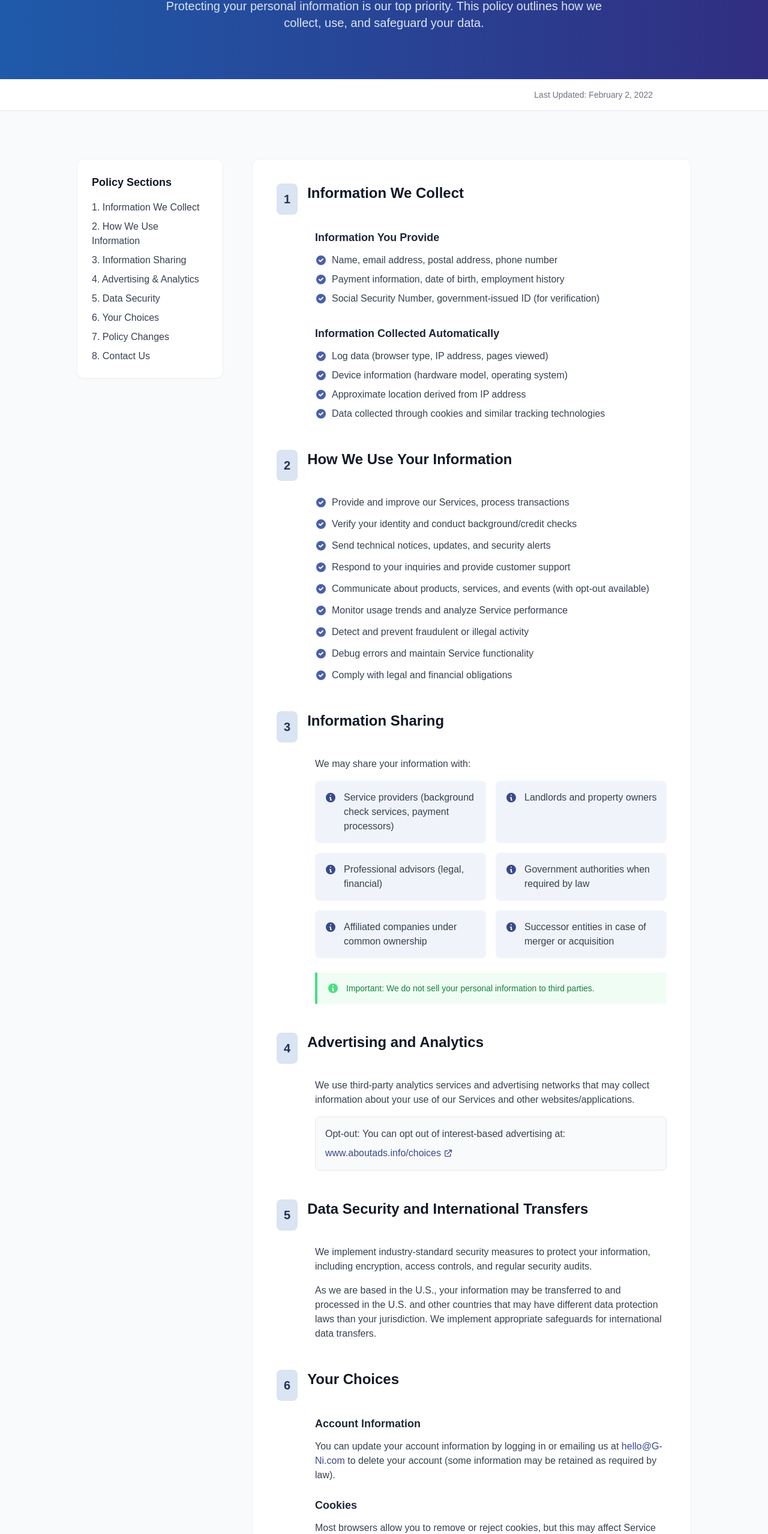
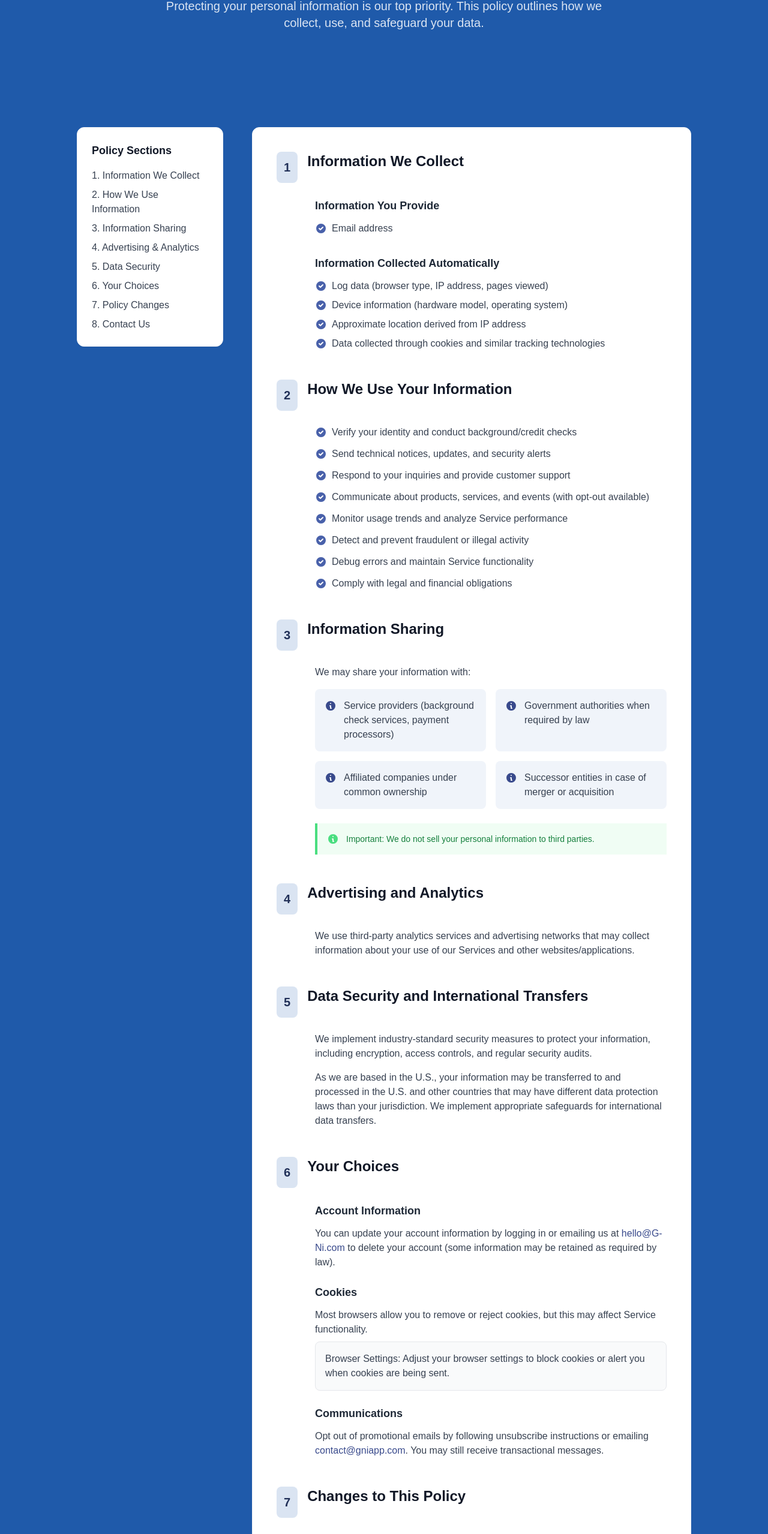
Before and after one commit to Dhanush6371/demo-gni, a React (Vite) app: page /privacy-policy in a window 1280 px wide. Shown: the part 220-2778 px from the top of the page at 60% size. Built offline with nearby package versions, Linux system fonts and the light colour scheme; a web font is replaced by a local one.

Commit message:
serverless13

```diff
--- a/src/pages/PrivacyPolicy.tsx
+++ b/src/pages/PrivacyPolicy.tsx
@@ -4,9 +4,9 @@ import Section from '../components/ui/Section';
 
 const PrivacyPolicy: React.FC = () => {
   return (
-    <div className="bg-gray-50">
+    <div className="bg-blue-900">
       {/* Hero Section */}
-      <Section className="pt-32 pb-20 bg-gradient-to-r from-blue-900 to-indigo-900">
+      <Section className="pt-32 pb-20 bg-gradient-to-r bg-blue-900">
         <Container>
           <div className="max-w-4xl mx-auto text-center">
             <div className="inline-flex items-center mb-4 px-4 py-2 rounded-full bg-white/10 backdrop-blur-sm">
@@ -23,15 +23,7 @@ const PrivacyPolicy: React.FC = () => {
       </Section>
 
       {/* Last Updated */}
-      <div className="bg-white border-b border-gray-200 py-4">
-        <Container>
-          <div className="max-w-4xl mx-auto text-right">
-            <p className="text-sm text-gray-500">
-              <span className="font-medium">Last Updated:</span> February 2, 2022
-            </p>
-          </div>
-        </Container>
-      </div>
+
 
       {/* Main Content */}
       <Section className="py-16">
@@ -53,7 +45,6 @@ const PrivacyPolicy: React.FC = () => {
                       <a href="#policy-changes" className="block text-gray-700 hover:text-blue-600">7. Policy Changes</a>
                       <a href="#contact-us" className="block text-gray-700 hover:text-blue-600">8. Contact Us</a>
                     </nav>
-
                   </div>
                 </div>
               </div>
@@ -78,9 +69,9 @@ const PrivacyPolicy: React.FC = () => {
                               <svg className="h-5 w-5 text-blue-500 mr-2 mt-0.5 flex-shrink-0" fill="currentColor" viewBox="0 0 20 20">
                                 <path fillRule="evenodd" d="M10 18a8 8 0 100-16 8 8 0 000 16zm3.707-9.293a1 1 0 00-1.414-1.414L9 10.586 7.707 9.293a1 1 0 00-1.414 1.414l2 2a1 1 0 001.414 0l4-4z" clipRule="evenodd" />
                               </svg>
-                              <span>Name, email address, postal address, phone number</span>
+                              <span>Email address</span>
                             </li>
-                            <li className="flex items-start">
+                            {/* <li className="flex items-start">
                               <svg className="h-5 w-5 text-blue-500 mr-2 mt-0.5 flex-shrink-0" fill="currentColor" viewBox="0 0 20 20">
                                 <path fillRule="evenodd" d="M10 18a8 8 0 100-16 8 8 0 000 16zm3.707-9.293a1 1 0 00-1.414-1.414L9 10.586 7.707 9.293a1 1 0 00-1.414 1.414l2 2a1 1 0 001.414 0l4-4z" clipRule="evenodd" />
                               </svg>
@@ -91,7 +82,7 @@ const PrivacyPolicy: React.FC = () => {
                                 <path fillRule="evenodd" d="M10 18a8 8 0 100-16 8 8 0 000 16zm3.707-9.293a1 1 0 00-1.414-1.414L9 10.586 7.707 9.293a1 1 0 00-1.414 1.414l2 2a1 1 0 001.414 0l4-4z" clipRule="evenodd" />
                               </svg>
                               <span>Social Security Number, government-issued ID (for verification)</span>
-                            </li>
+                            </li> */}
                           </ul>
                         </div>
                         <div>
@@ -136,7 +127,7 @@ const PrivacyPolicy: React.FC = () => {
                       <div className="pl-16">
                         <ul className="space-y-3 text-gray-700">
                           {[
-                            "Provide and improve our Services, process transactions",
+                            // "Provide and improve our Services, process transactions",
                             "Verify your identity and conduct background/credit checks",
                             "Send technical notices, updates, and security alerts",
                             "Respond to your inquiries and provide customer support",
@@ -169,8 +160,8 @@ const PrivacyPolicy: React.FC = () => {
                         <div className="grid md:grid-cols-2 gap-4 mb-6">
                           {[
                             "Service providers (background check services, payment processors)",
-                            "Landlords and property owners",
-                            "Professional advisors (legal, financial)",
+                            // "Landlords and property owners",
+                            // "Professional advisors (legal, financial)",
                             "Government authorities when required by law",
                             "Affiliated companies under common ownership",
                             "Successor entities in case of merger or acquisition"
@@ -212,7 +203,7 @@ const PrivacyPolicy: React.FC = () => {
                         <p className="text-gray-700 mb-4">
                           We use third-party analytics services and advertising networks that may collect information about your use of our Services and other websites/applications.
                         </p>
-                        <div className="bg-gray-50 rounded-lg p-4 border border-gray-200">
+                        {/* <div className="bg-gray-50 rounded-lg p-4 border border-gray-200">
                           <p className="text-gray-700 mb-2">
                             <span className="font-medium">Opt-out:</span> You can opt out of interest-based advertising at:
                           </p>
@@ -227,7 +218,7 @@ const PrivacyPolicy: React.FC = () => {
                               <path strokeLinecap="round" strokeLinejoin="round" strokeWidth={2} d="M10 6H6a2 2 0 00-2 2v10a2 2 0 002 2h10a2 2 0 002-2v-4M14 4h6m0 0v6m0-6L10 14" />
                             </svg>
                           </a>
-                        </div>
+                        </div> */}
                       </div>
                     </section>
 
@@ -277,15 +268,15 @@ const PrivacyPolicy: React.FC = () => {
                           <div>
                             <h3 className="text-lg font-semibold text-gray-800 mb-3">Communications</h3>
                             <p className="text-gray-700">
-                              Opt out of promotional emails by following unsubscribe instructions or emailing <span className="font-medium text-blue-600">hello@G-Ni.com</span>. You may still receive transactional messages.
+                              Opt out of promotional emails by following unsubscribe instructions or emailing <span className="font-medium text-blue-600">contact@gniapp.com</span>. You may still receive transactional messages.
                             </p>
                           </div>
-                          <div>
+                          {/* <div>
                             <h3 className="text-lg font-semibold text-gray-800 mb-3">Text Messages</h3>
                             <p className="text-gray-700">
                               Reply <span className="font-medium">"STOP"</span> to opt out of marketing texts. Note that operational texts may still be sent.
                             </p>
-                          </div>
+                          </div> */}
                         </div>
                       </div>
                     </section>
@@ -325,7 +316,7 @@ const PrivacyPolicy: React.FC = () => {
                             <div className="ml-4">
                               <h3 className="text-lg font-semibold text-gray-900">Privacy Team</h3>
                               <p className="mt-1 text-gray-700">
-                                <a href="mailto:hello@G-Ni.com" className="text-blue-600 hover:text-blue-800">contact@gni.com</a>
+                                <a href="mailto:contact@gniapp.com" className="text-blue-600 hover:text-blue-800">contact@gniapp.com</a>
                               </p>
                               <p className="mt-2 text-gray-500 text-sm">
                                 We typically respond within 1-2 business days.
@@ -336,16 +327,23 @@ const PrivacyPolicy: React.FC = () => {
                       </div>
                     </section>
                   </div>
-
-                  {/* CTA Section */}
-
                 </div>
               </div>
             </div>
           </div>
         </Container>
       </Section>
+      <div className="bg-blue-900 border-b border-gray-200 py-4">
+        <Container>
+          <div className="max-w-4xl mx-auto text-right">
+            <p className="text-sm text-white-500">
+              <span className="font-medium">Last Updated:</span> February 2, 2022
+            </p>
+          </div>
+        </Container>
+      </div>
     </div>
+
   );
 };
 
--- a/src/pages/copyright.tsx
+++ b/src/pages/copyright.tsx
@@ -39,13 +39,13 @@ const CopyrightPolicy: React.FC = () => {
                       <a href="#permitted-use" className="block text-gray-700 hover:text-blue-600">2. Permitted Use</a>
                       <a href="#prohibited-use" className="block text-gray-700 hover:text-blue-600">3. Prohibited Use</a>
                       <a href="#dmca" className="block text-gray-700 hover:text-blue-600">4. DMCA Policy</a>
-                      <a href="#trademarks" className="block text-gray-700 hover:text-blue-600">5. Trademarks</a>
-                      <a href="#third-party" className="block text-gray-700 hover:text-blue-600">6. Third-Party Content</a>
-                      <a href="#contact" className="block text-gray-700 hover:text-blue-600">7. Contact</a>
+                      {/* <a href="#trademarks" className="block text-gray-700 hover:text-blue-600">5. Trademarks</a> */}
+                      <a href="#third-party" className="block text-gray-700 hover:text-blue-600">5. Third-Party Content</a>
+                      <a href="#contact" className="block text-gray-700 hover:text-blue-600">6. Contact</a>
                     </nav>
                     <div className="mt-8 pt-6 border-t border-gray-100">
                       <a
-                        href="/privacy-policy"
+                        href="/privacy-Policy"
                         className="inline-flex items-center text-sm font-medium text-blue-600 hover:text-blue-800"
                       >
                         View Privacy Policy
@@ -172,7 +172,7 @@ const CopyrightPolicy: React.FC = () => {
                               <svg className="h-5 w-5 mr-2" fill="none" viewBox="0 0 24 24" stroke="currentColor">
                                 <path strokeLinecap="round" strokeLinejoin="round" strokeWidth={2} d="M3 8l7.89 5.26a2 2 0 002.22 0L21 8M5 19h14a2 2 0 002-2V7a2 2 0 00-2-2H5a2 2 0 00-2 2v10a2 2 0 002 2z" />
                               </svg>
-                              <span>copyright@G-Ni.com</span>
+                              <span>contact@gniapp.com</span>
                             </div>
                           </div>
                         </div>
@@ -192,7 +192,7 @@ const CopyrightPolicy: React.FC = () => {
                         </div>
                       </div>
                     </section>
-
+{/*
                     <section id="trademarks" className="mb-12">
                       <div className="flex items-start mb-6">
                         <div className="flex-shrink-0 bg-blue-100 rounded-lg p-3 mr-4">
@@ -222,12 +222,12 @@ const CopyrightPolicy: React.FC = () => {
                           </div>
                         </div>
                       </div>
-                    </section>
+                    </section> */}
 
                     <section id="third-party" className="mb-12">
                       <div className="flex items-start mb-6">
                         <div className="flex-shrink-0 bg-blue-100 rounded-lg p-3 mr-4">
-                          <span className="text-blue-800 text-xl font-bold">6</span>
+                          <span className="text-blue-800 text-xl font-bold">5</span>
                         </div>
                         <h2 className="text-2xl font-bold text-gray-900">Third-Party Content</h2>
                       </div>
@@ -250,7 +250,7 @@ const CopyrightPolicy: React.FC = () => {
                     <section id="contact">
                       <div className="flex items-start mb-6">
                         <div className="flex-shrink-0 bg-blue-100 rounded-lg p-3 mr-4">
-                          <span className="text-blue-800 text-xl font-bold">7</span>
+                          <span className="text-blue-800 text-xl font-bold">6</span>
                         </div>
                         <h2 className="text-2xl font-bold text-gray-900">Contact Information</h2>
                       </div>
@@ -268,13 +268,10 @@ const CopyrightPolicy: React.FC = () => {
                             <div className="ml-4">
                               <h3 className="text-lg font-semibold text-gray-900">Legal Department</h3>
                               <p className="mt-1 text-gray-700">
-                                <a href="mailto:legal@G-Ni.com" className="text-blue-600 hover:text-blue-800">contact@gni.com</a>
+                                <a href="mailto:contact@gniapp.com" className="text-blue-600 hover:text-blue-800">contact@gniapp.com</a>
                               </p>
                               <p className="mt-1 text-gray-700">
-                                <a href="tel:+18005551234" className="text-blue-600 hover:text-blue-800">+1 (800) 555-1234</a>
-                              </p>
-                              <p className="mt-2 text-gray-500 text-sm">
-                                For legal correspondence only. Customer service inquiries should be directed to <a href="mailto:support@G-Ni.com" className="text-blue-600">support@G-Ni.com</a>.
+                                <a href="tel:+18005551234" className="text-blue-600 hover:text-blue-800">+1 605 605 1233</a>
                               </p>
                             </div>
                           </div>
@@ -282,9 +279,6 @@ const CopyrightPolicy: React.FC = () => {
                       </div>
                     </section>
                   </div>
-
-                  {/* CTA Section */}
-
                 </div>
               </div>
             </div>
```
